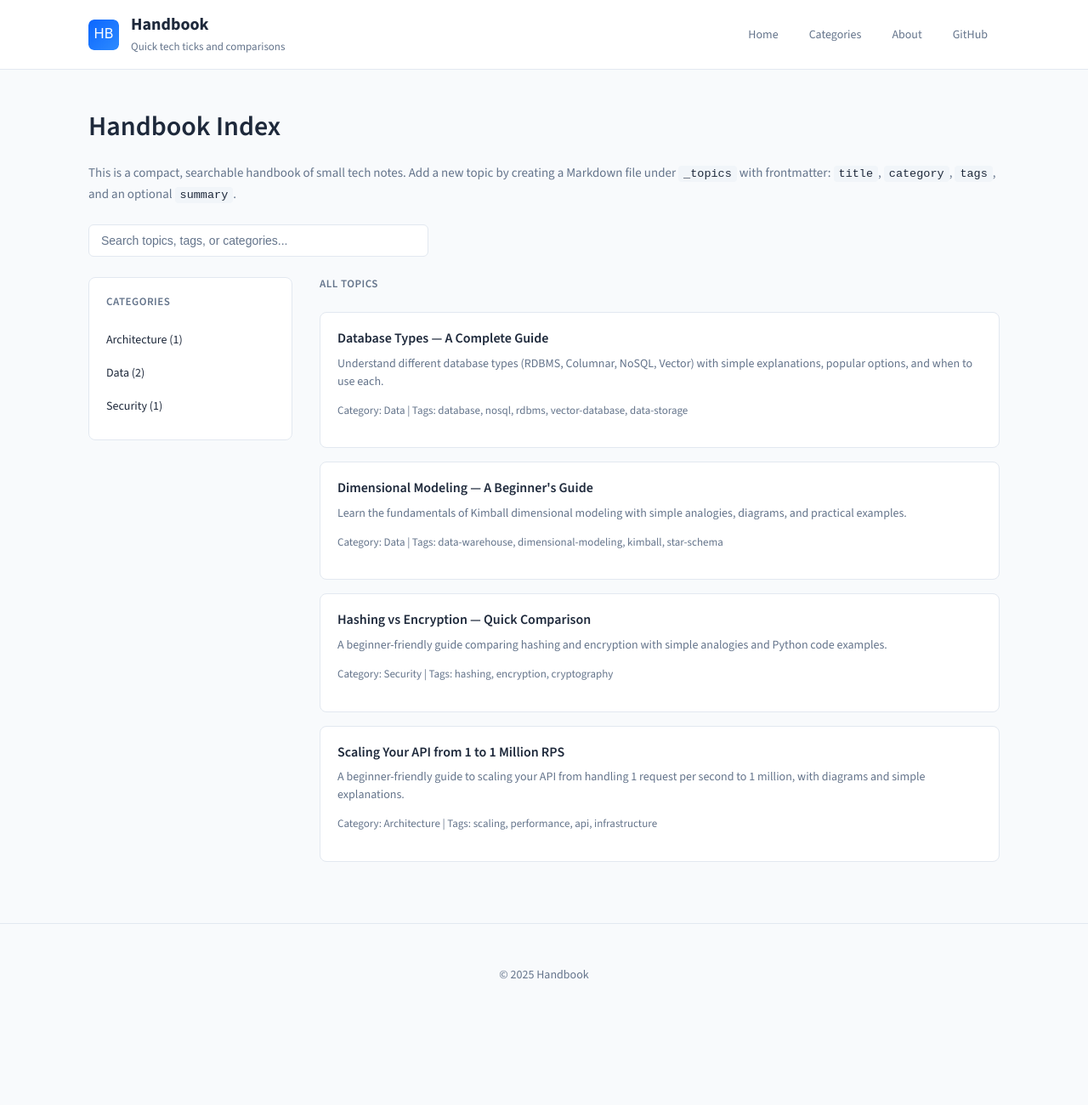
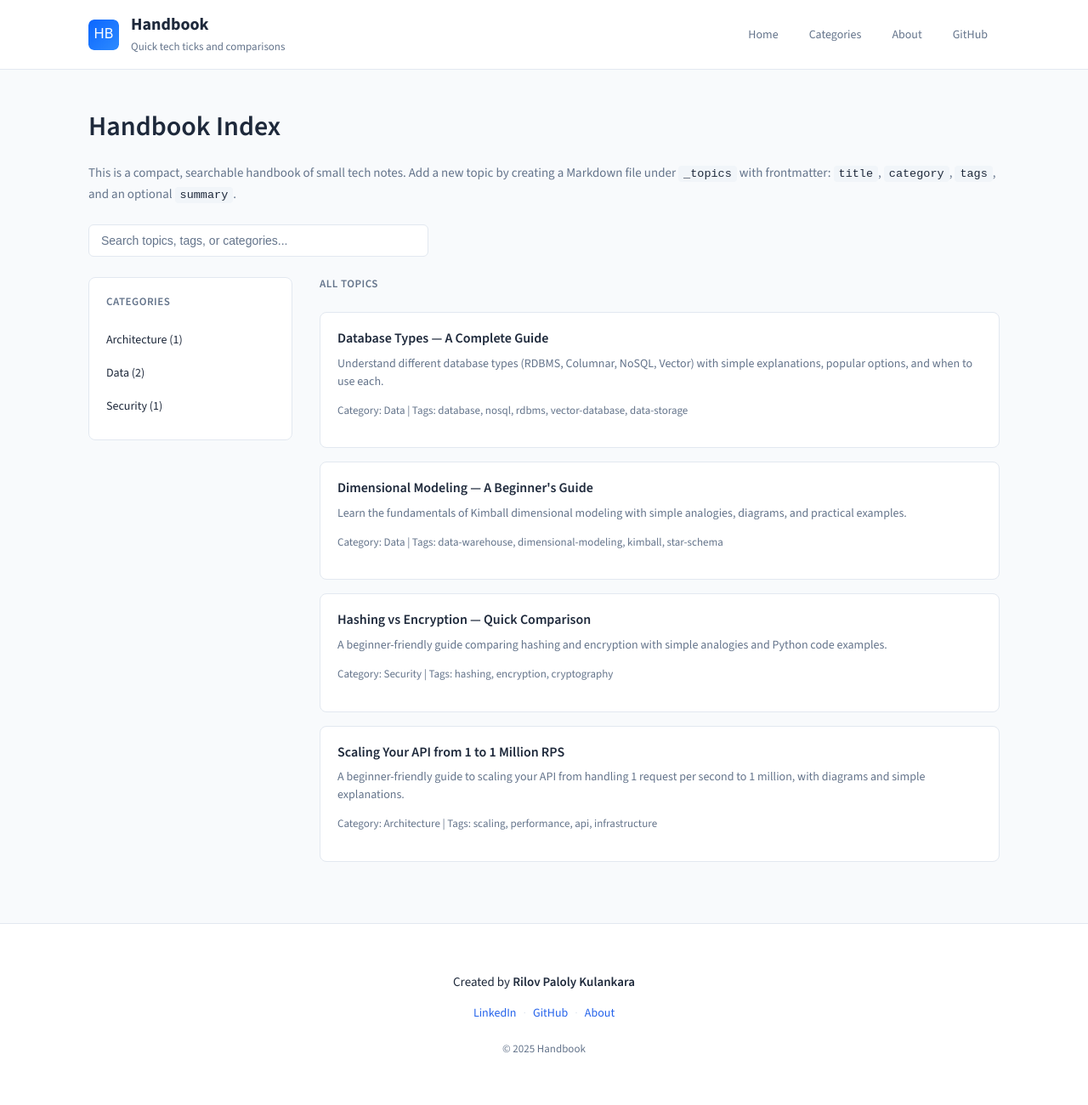
Before and after one commit to rilov/handbook, a Jekyll site: the page built from index.md, in a window 1280 px wide. Shown: the whole page at 85% size. Built offline with Jekyll 4.4.1, drawn with Linux system fonts in a browser that asks for light colours; before the commit the page ends 1206 px from its top, so only the background shows below that.

Commit message:
Add author details and LinkedIn to footer
- Display 'Created by Rilov Paloly Kulankara' in footer
- Add LinkedIn, GitHub, and About links
- Style footer with improved layout and spacing

```diff
--- a/_layouts/default.html
+++ b/_layouts/default.html
@@ -35,7 +35,19 @@
     </main>
 
     <footer class="site-footer">
-      <div class="container">&copy; {{ 'now' | date: "%Y" }} Handbook</div>
+      <div class="container">
+        <div class="footer-content">
+          <p class="footer-author">Created by <strong>Rilov Paloly Kulankara</strong></p>
+          <div class="footer-links">
+            <a href="https://www.linkedin.com/in/rilov/" target="_blank" rel="noopener">LinkedIn</a>
+            <span class="footer-divider">·</span>
+            <a href="https://github.com/rilov" target="_blank" rel="noopener">GitHub</a>
+            <span class="footer-divider">·</span>
+            <a href="{{ '/about' | relative_url }}">About</a>
+          </div>
+          <p class="footer-copyright">&copy; {{ 'now' | date: "%Y" }} Handbook</p>
+        </div>
+      </div>
     </footer>
     <script src="{{ '/assets/js/filter.js' | relative_url }}"></script>
     <script src="https://cdn.jsdelivr.net/npm/mermaid@10/dist/mermaid.min.js"></script>
--- a/assets/css/style.css
+++ b/assets/css/style.css
@@ -361,11 +361,55 @@ pre code {
 /* Footer */
 .site-footer {
   margin-top: 48px;
-  padding: 24px 0;
+  padding: 32px 0;
   border-top: 1px solid var(--border);
   text-align: center;
   color: var(--muted);
   font-size: 14px;
+  background: var(--card);
+}
+
+.footer-content {
+  display: flex;
+  flex-direction: column;
+  align-items: center;
+  gap: 12px;
+}
+
+.footer-author {
+  margin: 0;
+  font-size: 15px;
+  color: var(--text);
+}
+
+.footer-author strong {
+  font-weight: 600;
+}
+
+.footer-links {
+  display: flex;
+  align-items: center;
+  gap: 8px;
+}
+
+.footer-links a {
+  color: var(--accent);
+  font-weight: 500;
+  transition: color 0.15s;
+}
+
+.footer-links a:hover {
+  color: var(--accent-hover);
+}
+
+.footer-divider {
+  color: var(--border);
+}
+
+.footer-copyright {
+  margin: 8px 0 0 0;
+  font-size: 13px;
+  color: var(--muted);
 }
 
 /* Responsive */
```
